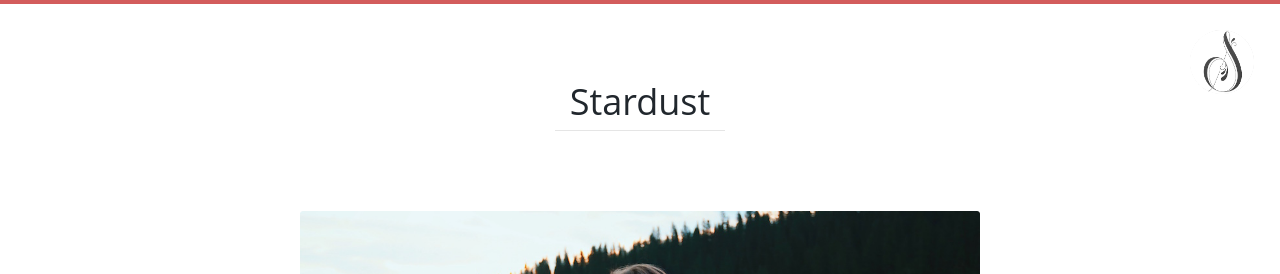
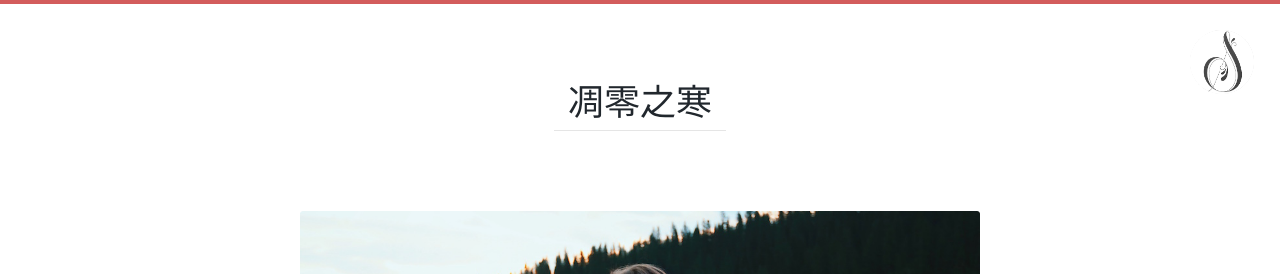
Before and after one commit to hanlin0516/Jekyll-1, a Jekyll site: the page built from index.html, in a window 1280 px wide and 900 px high. Shown: the top 274 px of the window. Built offline with Jekyll 4.4.1, drawn with Linux system fonts in a browser that asks for light colours; the list of posts is cut into pages by our own code.

Commit message:
Add some information

```diff
--- a/_config.yml
+++ b/_config.yml
@@ -1,10 +1,10 @@
 # Site settings
-title:            "Stardust" # 添加博客标题
-author:           Yourname # 添加你的名字
+title:            "凋零之寒" # 添加博客标题
+author:           凋寒 # 添加你的名字
 logo:             logo.png # 添加博客 Logo
 avatar:           avatar.png # 添加你的头像
 favicon:          favicon.ico # 添加用于显示于浏览器 Tab 上的博客图标
-email:            your-email@domain.com
+email:            lingerlin@live.cn
 description: >    # 主题简介，可改为博客描述
   Roon was an excellent service, with a beautiful understated design. After
   being acquired by <a href='https://ghost.org'>Ghost</a>, the Roon theme was
@@ -14,7 +14,7 @@ url:              "/" # 添加域名（不需要 http:// 前缀），或使用
 baseurl:          "" # the subpath of your site, e.g. /blog/
 
 twitter:          # 添加你的 Twitter 用户名
-github:           jekyll # 添加你的 GitHub 用户名
+github:           HanLin0516 # 添加你的 GitHub 用户名
 disqus:           # 添加你的 Disqus 评论工具站点名
 
 permalink:        pretty
```
